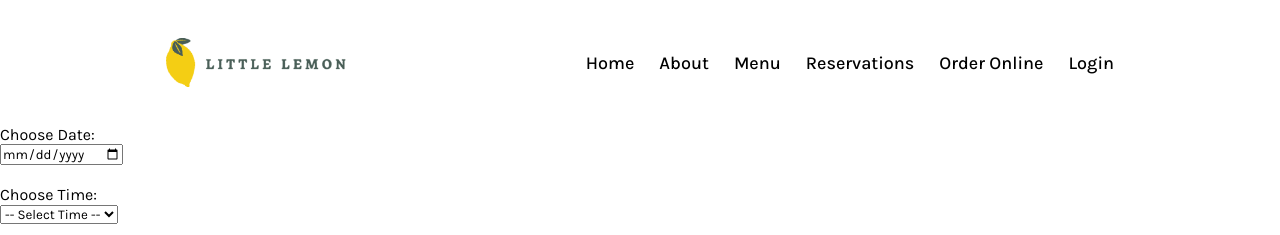
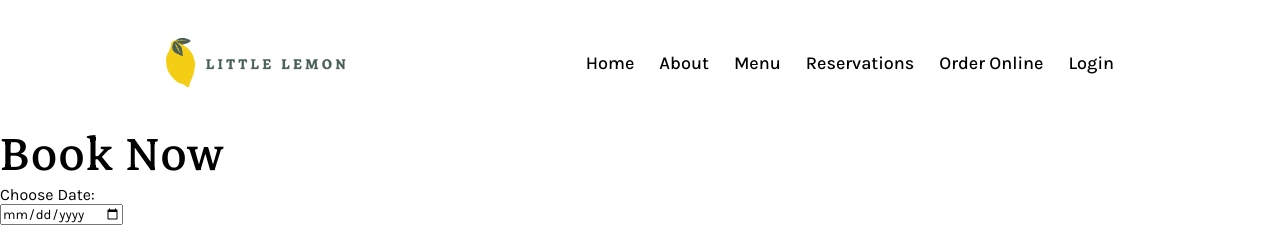
Before and after one commit to PedroSaraviaQ/little-lemon, a React (Create React App) app: page /booking in a window 1280 px wide. Shown: the top 235 px of the page. Built offline with nearby package versions, Linux system fonts and the light colour scheme; the HTML template or start-up script is replaced by a standard one.

Commit message:
added booking times

```diff
--- a/src/components/BookingForm/BookingForm.jsx
+++ b/src/components/BookingForm/BookingForm.jsx
@@ -8,12 +8,14 @@ function BookingForm() {
   const onChangeFields = (e) => setFields((state) => ({ ...state, [e.target.name]: e.target.value }));
   const onSubmitForm = (e) => {
     e.preventDefault();
+    setAvailableTimes((state) => [...state].filter((hour) => hour !== fields.time));
   };
 
   return (
     <form className="booking" onSubmit={onSubmitForm}>
       <label>
-        Choose Date: <input type="date" name="date" value={fields.date} onChange={onChangeFields} />
+        Choose Date:
+        <input type="date" name="date" value={fields.date} onChange={onChangeFields} />
       </label>
       <label>
         Choose Time:
--- a/src/pages/BookingPage.jsx
+++ b/src/pages/BookingPage.jsx
@@ -7,6 +7,7 @@ function BookingPage() {
     <>
       <Header />
       <main>
+        <h1>Book Now</h1>
         <BookingForm />
       </main>
       <Footer />
```
